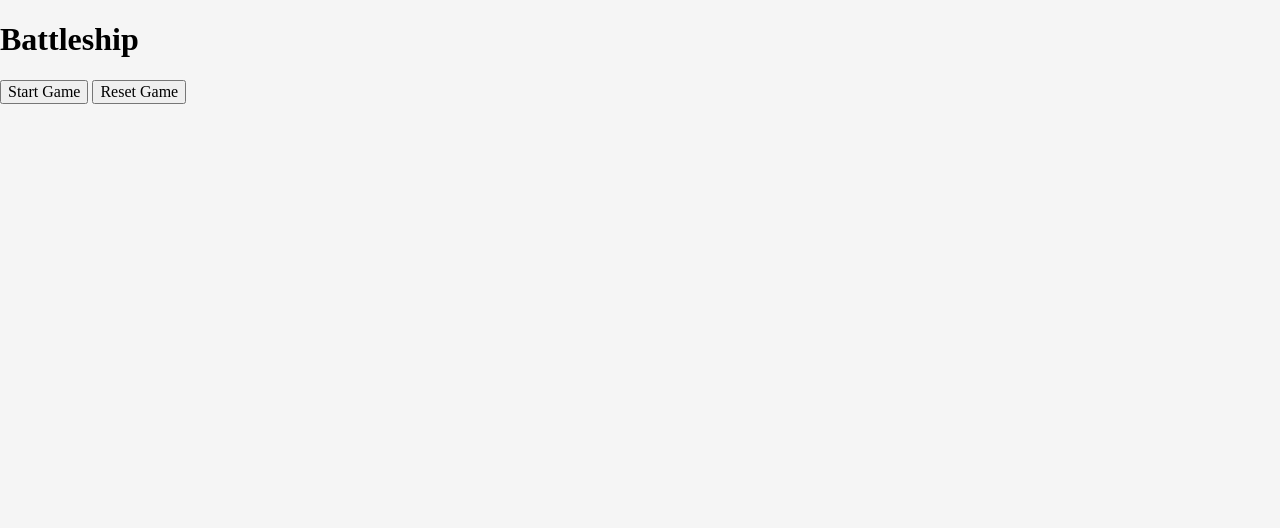
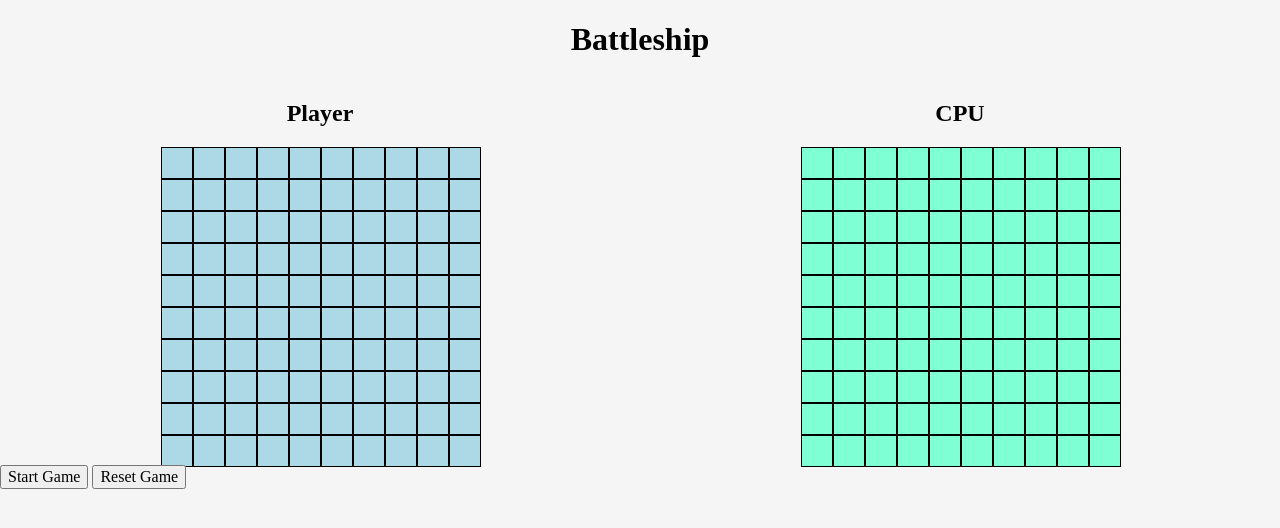
Before and after one commit to pedromorenovillar/battleship, a website with bundled scripts: page public/index.html in a window 1280 px wide. Built offline with nearby package versions, Linux system fonts and the light colour scheme.

Commit message:
feat(ui): display boards on screen

```diff
--- a/public/index.html
+++ b/public/index.html
@@ -9,8 +9,16 @@
   </head>
   <body>
     <h1>Battleship</h1>
-    <div id="player-board"></div>
-    <div id="cpu-board"></div>
+    <div class="gameboards">
+      <div class="player">
+        <h2>Player</h2>
+        <div id="player-board"></div>
+      </div>
+      <div class="cpu">
+        <h2>CPU</h2>
+        <div id="cpu-board"></div>
+      </div>
+    </div>
     <button type="button" id="start-btn">Start Game</button>
     <button type="button" id="reset-btn">Reset Game</button>
     <script type="module" src="./index.js"></script>
--- a/public/styles.css
+++ b/public/styles.css
@@ -1,3 +1,34 @@
 body {
   background-color: whitesmoke;
 }
+h1,
+h2 {
+  display: flex;
+  align-self: center;
+  justify-self: center;
+}
+
+.gameboards {
+  display: flex;
+  justify-content: space-around;
+}
+
+#player-board,
+#cpu-board {
+  display: grid;
+  grid-template-columns: repeat(10, 30px);
+  grid-template-rows: repeat(10, 30px);
+  gap: 2px;
+}
+
+.cell {
+  width: 30px;
+  height: 30px;
+  background: lightblue;
+  border: 1px solid black;
+  cursor: pointer;
+}
+
+#cpu-board .cell {
+  background-color: aquamarine;
+}
```
